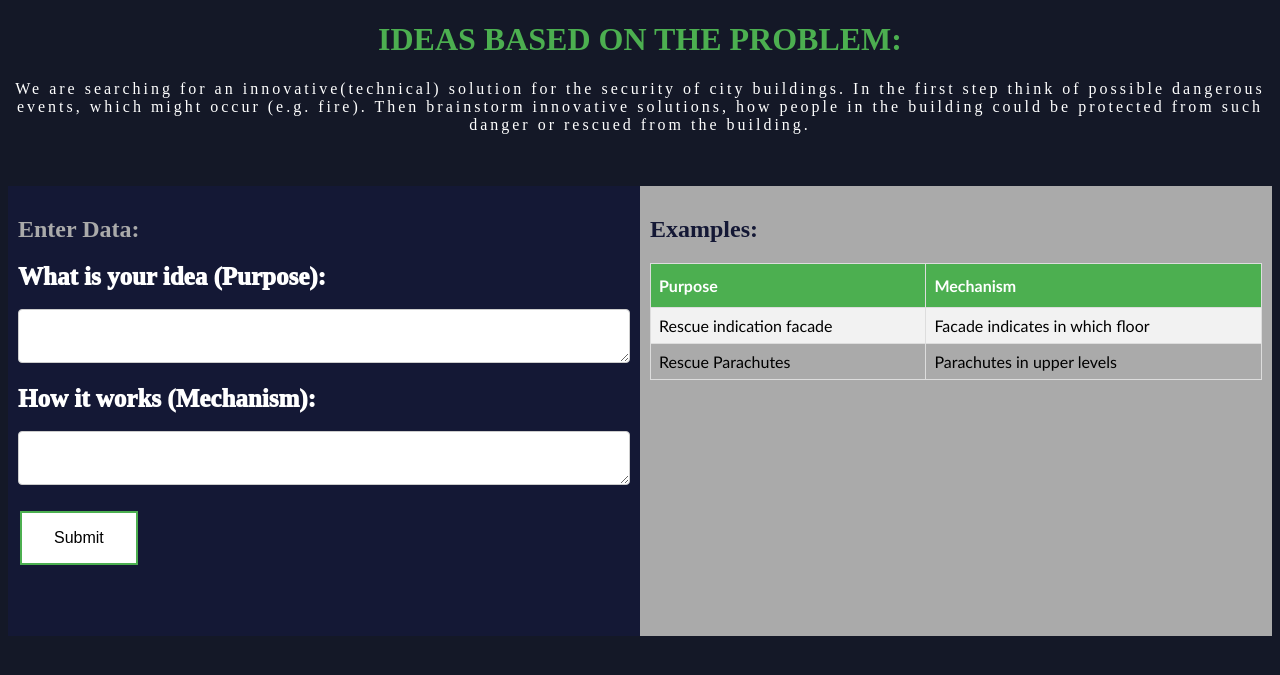
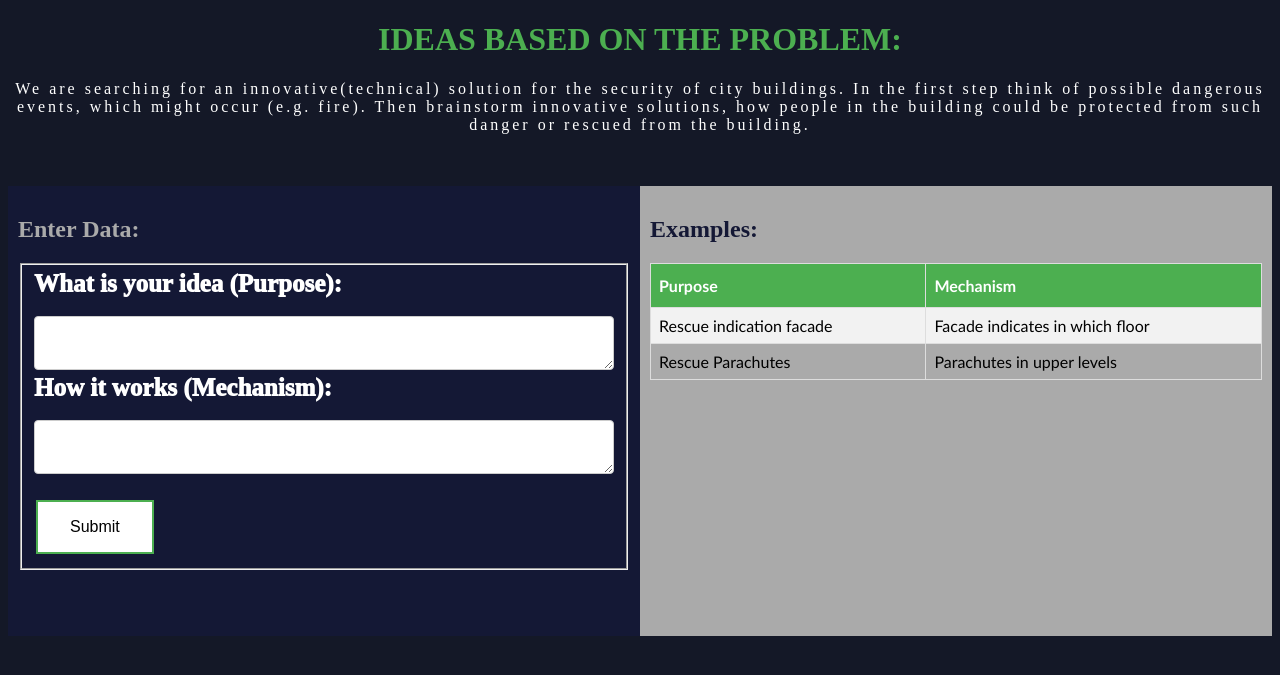
Before and after one commit to teiadom/ideasubmission, a Flask app: page / in a window 1280 px wide. Shown: the top 675 px of the page. Run offline with Flask 2, Linux system fonts and the light colour scheme.

Commit message:
added extra code

```diff
--- a/flask_qa/templates/home1.html
+++ b/flask_qa/templates/home1.html
@@ -136,31 +136,34 @@ p {
 <div class="row">
   <div class="column" style="background-color:#141835;">
     <h2>Enter Data:</h2>
-    <div class="form-group">
+     <form class="form-horizontal" method="POST" action="{{ url_for('main.index') }}">
+              <fieldset>
+                <div class="form-group">
                   <label for="textArea" class="purpose">What is your idea (Purpose):</label>
                     <div class="col-lg-10">
                         <br>
+                      <textarea class="form-control" name="what" rows="2" id="textArea1" required></textarea>
 
-                      <textarea class="form-control" name="what" rows="2" id="textArea1" required></textarea>
                     </div>
                   </div>
                  <div class="form-group">
-                     <br>
                   <label for="textArea" class="purpose">How it works (Mechanism):</label>
                     <div class="col-lg-10">
                         <br>
                       <textarea class="form-control" name="how" rows="2" id="textArea" required></textarea>
-
                     </div>
                   </div>
-                    <br>
+
                   <div class="form-group">
                     <div class="col-lg-10 col-lg-offset-2">
+                        <br>
                       <button type="submit" class="button subBtn">Submit</button>
                     </div>
                   </div>
+
+                </fieldset>
+              </form>
   </div>
-
   <div class="column" style="background-color:#aaa;">
     <h2 class = "h2Eg">Examples:</h2>
     <table id="examples">
```
